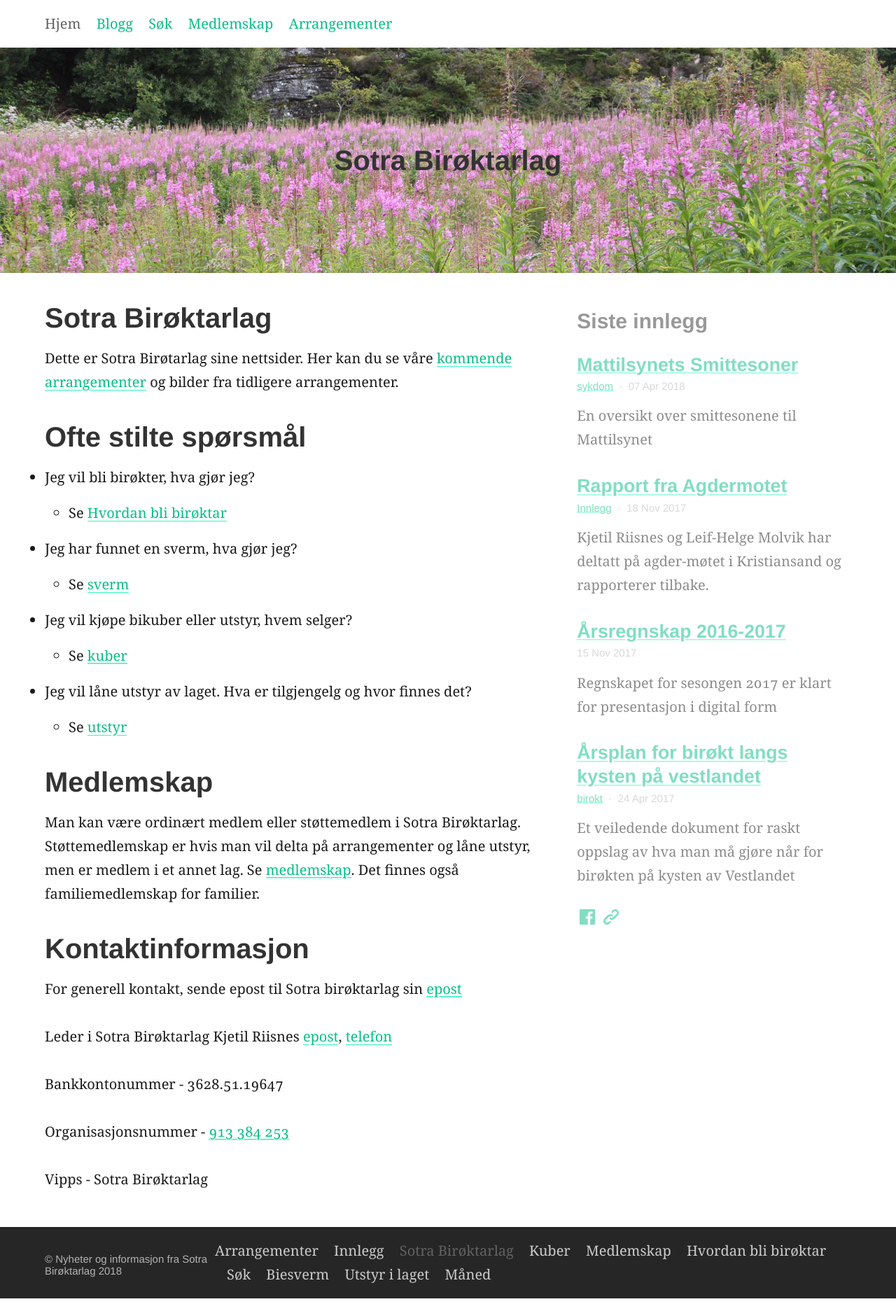
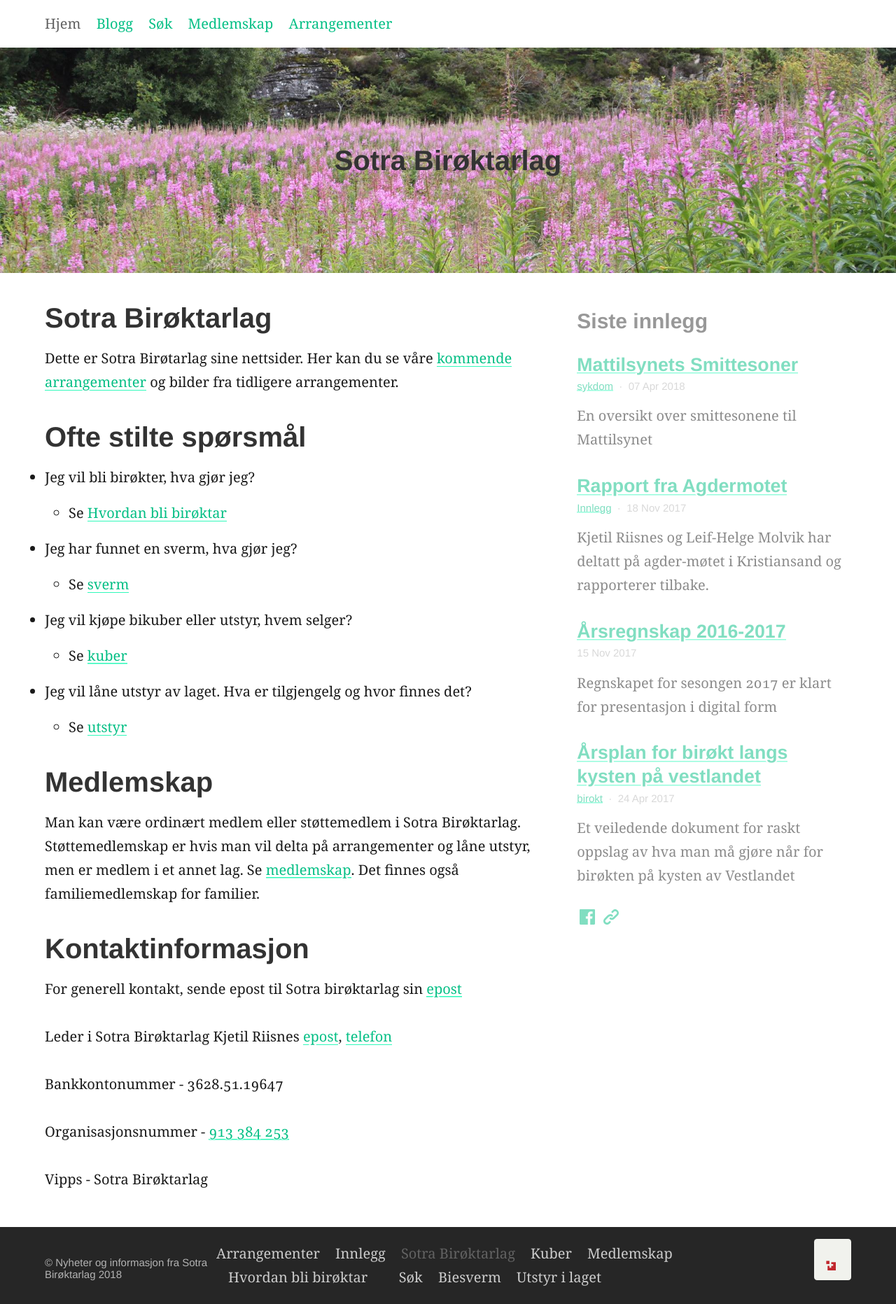
Before and after one commit to SotraBiroktarlag/sotrabirokt, a Jekyll site: the page built from index.md, in a window 1280 px wide. Shown: the whole page at 70% size. Built offline with Jekyll 4.4.1, drawn with Linux system fonts in a browser that asks for light colours.

Commit message:
jekyll breadcrumbs, SEO

```diff
--- a/_config.yml
+++ b/_config.yml
@@ -19,8 +19,9 @@ plugins:
 - jekyll-feed
 - jemoji
 
+
 # 3. Gem settings
-paginate: 2 # jekyll-paginate > items per page
+paginate: 4 # jekyll-paginate > items per page
 paginate_path: blog/page:num # jekyll-paginate > blog page
 jekyll-mentions: https://twitter.com # jekyll-mentions > service used when @replying
 author: Sotra Birøktarlag # jekyll-seo-tag > default author
@@ -29,6 +30,11 @@ social: # jekyll-seo-tag > social overrides
   links:  # jekyll-seo-tag > social aliases (sameAs)
     - https://www.facebook.com/groups/419165308221828/
 
+#https://github.com/git-no/jekyll-breadcrumbs
+breadcrumbs:
+  root:
+    hide: false  # show breadcrumbs on root/home page
+    image: true # Show image or title text
 
 # 4. Jekyll settings
 sass:
--- /dev/null
+++ b/_includes/nav-breadcrumbs.html
@@ -0,0 +1,92 @@
+<nav class="breadcrumbs bootstrap hidden-sm-down">
+   <ol class="breadcrumb list-unstyled" vocab="http://schema.org/" typeof="BreadcrumbList">
+
+      {% for crumb in breadcrumbs %}
+         {% if forloop.first and site.breadcrumbs.root.image %}
+         <li class="breadcrumb-item breadcrumb-item-icon" property="itemListElement" typeof="ListItem">
+            <a property="item" typeof="WebPage" href="{{ crumb.url | relative_url }}">
+               <span class="icon" property="name">{% include nav-breadcrumb-icon.svg %}</span>
+               <meta property="position" content="{{ crumb.position }}" />
+            </a>
+         </li>
+         {% continue %}
+      {% endif %}
+      {% if forloop.last %}
+      <li class="breadcrumb-item" property="itemListElement" typeof="ListItem">
+         <span property="name">{{ crumb.title }}</span>
+         <meta property="position" content="{{ crumb.position }}" />
+      </li>
+      {% continue %} {% endif %}
+      <li class="breadcrumb-item" property="itemListElement" typeof="ListItem">
+         <a property="item" typeof="WebPage" href="{{ crumb.url | relative_url }}">
+            <span property="name">{{ crumb.title }}</span>
+            <meta property="position" content="{{ crumb.position }}" />
+         </a>
+      </li>
+      {% endfor %}
+
+   </ol>
+</nav>
+
+
+
+<!-- This is an example of CSS. Maybe you want to implement the css code into your main css file or modify it as you want -->
+<style>
+   nav.breadcrumbs.bootstrap {
+      /* from Twitter Bootstrap 4 */
+      /* If you already use Twitter, you do not need these css lines above, cause they already in Twitter Bootstrap */
+      /* Additions: image integration */
+   }
+
+   nav.breadcrumbs.bootstrap ol {
+      margin-left: 0
+   }
+
+   nav.breadcrumbs.bootstrap .breadcrumb {
+      font-size: 1rem;
+      padding: 0.75rem 1rem;
+      margin-bottom: 1rem;
+      list-style: none;
+      background-color: #f1f2ed;
+      border-radius: 0.25rem;
+   }
+
+   nav.breadcrumbs.bootstrap .breadcrumb::after {
+      content: "";
+      display: table;
+      clear: both;
+   }
+
+   nav.breadcrumbs.bootstrap .breadcrumb-item {
+      float: left;
+   }
+
+   nav.breadcrumbs.bootstrap .breadcrumb-item+.breadcrumb-item::before {
+      display: inline-block;
+      padding-right: 0.5rem;
+      padding-left: 0.5rem;
+      color: #818a91;
+      content: "/";
+   }
+
+   nav.breadcrumbs.bootstrap .breadcrumb-item+.breadcrumb-item:hover::before {
+      text-decoration: underline;
+   }
+
+   nav.breadcrumbs.bootstrap .breadcrumb-item+.breadcrumb-item:hover::before {
+      text-decoration: none;
+   }
+
+   nav.breadcrumbs.bootstrap .breadcrumb-item-active {
+      color: #818a91;
+   }
+
+   nav.breadcrumbs.bootstrap .breadcrumb .icon {
+      display: inline-block;
+   }
+
+   nav.breadcrumbs.bootstrap .breadcrumb .icon svg {
+      height: 0.8rem;
+      width: 0.8rem;
+   }
+</style>
--- a/_includes/site-footer.html
+++ b/_includes/site-footer.html
@@ -1,6 +1,7 @@
 <footer class="footer">
   <div class="container">
     {% include nav-footer.html %}
+    {% include nav-breadcrumbs.html %}
 
     <div class="copyright  typeset">
       <small class="small">&copy; {{ site.title }} {{ site.time | date: '%Y' }}</small>
--- /dev/null
+++ b/_plugins/breadcrumbs.rb
@@ -0,0 +1,82 @@
+require_relative 'drops/breadcrumb_item.rb'
+
+module Jekyll
+  module Breadcrumbs
+    @@config = {}
+    @@siteAddress = ""
+    @@sideAddresses = {}
+
+    def self.clearAddressCache
+      @@sideAddresses = {}
+    end
+
+    def self.loadAddressCache(site)
+      clearAddressCache
+      site.documents.each { |page| addAddressItem(page.url, page['crumbtitle'] || page['title'] || '') } # collection files including posts
+      site.pages.each { |page| addAddressItem(page.url, page['crumbtitle'] || page['title'] || '') } # pages
+      site.posts.docs.each { |page| addAddressItem(page.url, page['crumbtitle'] || page['title'] || '') } # posts
+    end
+
+    def self.addAddressItem(url, title)
+      key = createAddressCacheKey(url)
+      @@sideAddresses[key] = {:url => url, :title => title}
+    end
+
+    def self.findAddressItem(path)
+      key = createAddressCacheKey(path)
+      @@sideAddresses[key] if key
+    end
+
+    def self.createAddressCacheKey(path)
+      path.chomp("/").empty? ? "/" : path.chomp("/")
+    end
+
+    def self.buildSideBreadcrumbs(side, payload)
+      payload["breadcrumbs"] = []
+      return if side.url == @@siteAddress && root_hide === true
+
+      drop = Jekyll::Drops::BreadcrumbItem
+      position = 0
+
+      path = side.url.chomp("/").split(/(?=\/)/)
+      -1.upto(path.size - 1) do |int|
+         joined_path = int == -1 ? "" : path[0..int].join
+         item = findAddressItem(joined_path)
+         if item
+            position += 1
+            item[:position] = position
+            item[:root_image] = root_image
+            payload["breadcrumbs"] << drop.new(item)
+         end
+      end
+    end
+
+   # Config
+   def self.loadConfig(site)
+      config = site.config["breadcrumbs"] || {"root" => {"hide" => false, "image" => false}}
+      root = config["root"]
+      @@config[:root_hide] = root["hide"] || false
+      @@config[:root_image] = root["image"] || false
+
+      @@siteAddress = site.config["baseurl"] || "/"
+      @@siteAddress = "/" if @@siteAddress.empty?
+    end
+
+    def self.root_hide
+      @@config[:root_hide]
+   end
+
+   def self.root_image
+      @@config[:root_image]
+   end
+  end
+end
+
+Jekyll::Hooks.register :site, :pre_render do |site, payload|
+   Jekyll::Breadcrumbs::loadConfig(site)
+  Jekyll::Breadcrumbs::loadAddressCache(site)
+end
+
+Jekyll::Hooks.register [:pages, :documents], :pre_render do |side, payload|
+  Jekyll::Breadcrumbs::buildSideBreadcrumbs(side, payload)
+end
--- /dev/null
+++ b/_plugins/drops/breadcrumb_item.rb
@@ -0,0 +1,28 @@
+module Jekyll
+   module Drops
+     class BreadcrumbItem < Liquid::Drop
+       extend Forwardable
+
+       def initialize(side)
+         @side = side
+       end
+
+       def position
+         @side[:position]
+       end
+
+       def title
+         @side[:title]
+       end
+
+       def url
+         @side[:url]
+       end
+
+       def rootimage
+         @side[:root_image]
+       end
+
+     end
+   end
+ end
```
Also changed, not shown: _includes/nav-breadcrumb-icon.svg (added).
